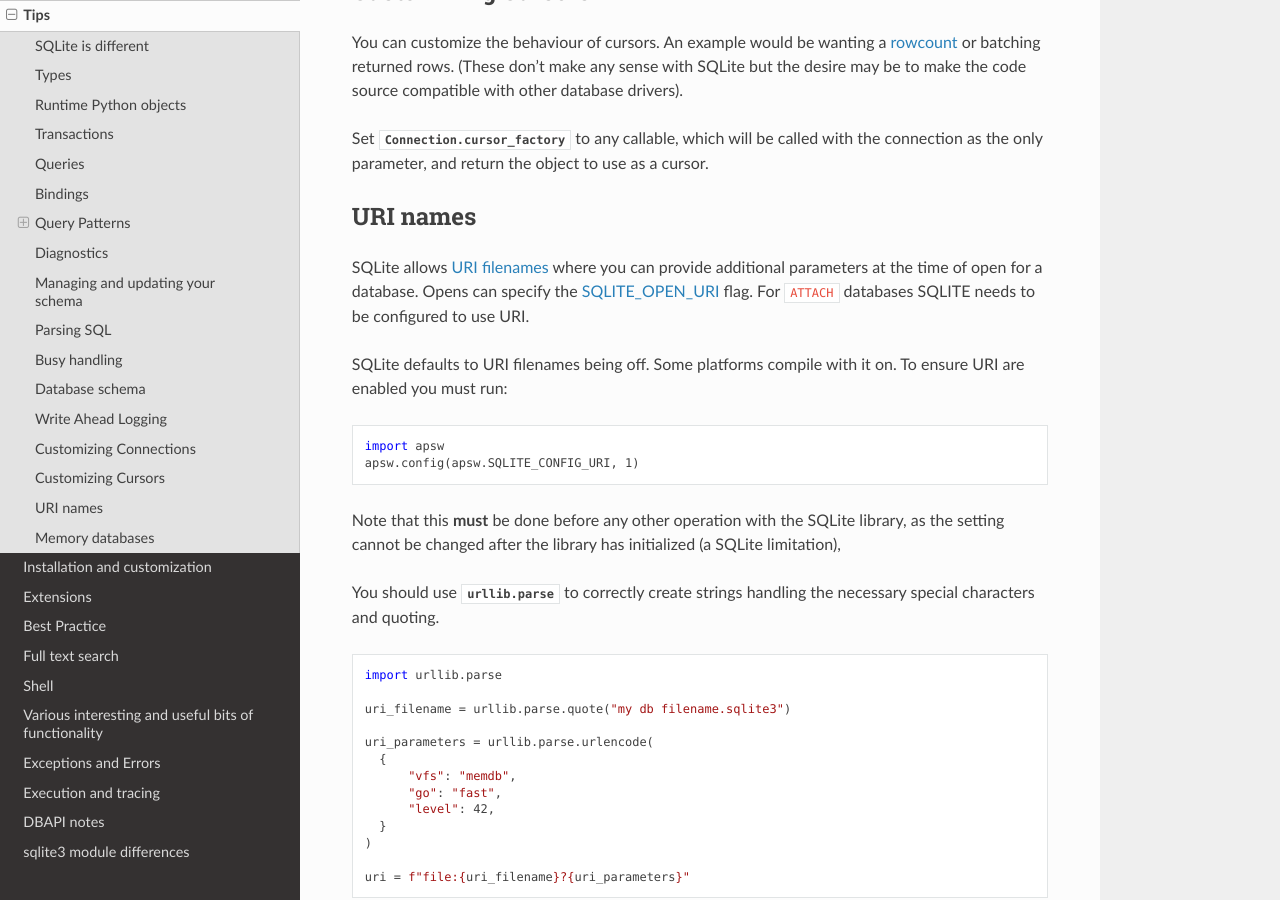
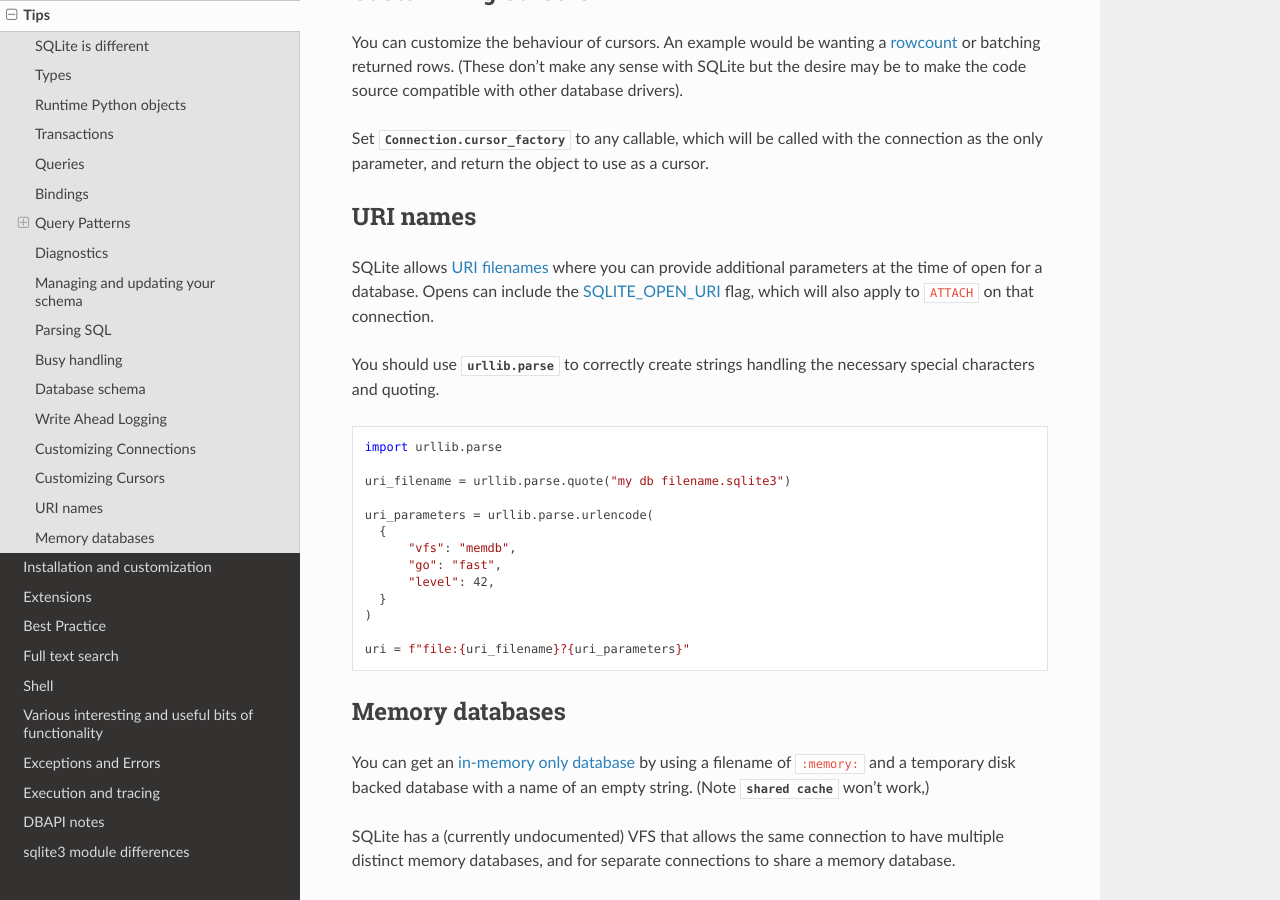
Before and after one commit to rogerbinns/apsw, a Sphinx documentation site: the page built from doc/tips.rst, in a window 1280 px wide and 900 px high, scrolled down 6838 px. Built offline with Sphinx 7.4.7 and the Read the Docs theme 3.1.0, drawn with Linux system fonts in a browser that asks for light colours; pages that are not in the unit, such as notebooks, are missing from menus; the version number is read from the project's files by our own code.

Commit message:
SQLITE_OPEN_URI also applies to attach simplifying this

```diff
--- a/doc/tips.rst
+++ b/doc/tips.rst
@@ -417,21 +417,9 @@ URI names
 
 SQLite allows `URI filenames <https://www.sqlite.org/uri.html>`__
 where you can provide additional parameters at the time of open for a
-database.  Opens can specify the `SQLITE_OPEN_URI
-<https://www.sqlite.org/c3ref/open.html>`__ flag.  For ``ATTACH``
-databases SQLITE needs to be configured to use URI.
-
-SQLite defaults to URI filenames being off.  Some platforms compile
-with it on.  To ensure URI are enabled you must run:
-
-.. code-block::
-
-  import apsw
-  apsw.config(apsw.SQLITE_CONFIG_URI, 1)
-
-Note that this **must** be done before any other operation with the
-SQLite library, as the setting cannot be changed after the library has
-initialized (a SQLite limitation),
+database.  Opens can include the `SQLITE_OPEN_URI
+<https://www.sqlite.org/c3ref/open.html>`__ flag, which will
+also apply to ``ATTACH`` on that connection.
 
 You should use :mod:`urllib.parse` to correctly create strings handling
 the necessary special characters and quoting.
@@ -451,7 +439,6 @@ the necessary special characters and quoting.
   )
 
   uri = f"file:{uri_filename}?{uri_parameters}"
-
 
 .. index::
   single: Memory database
```
